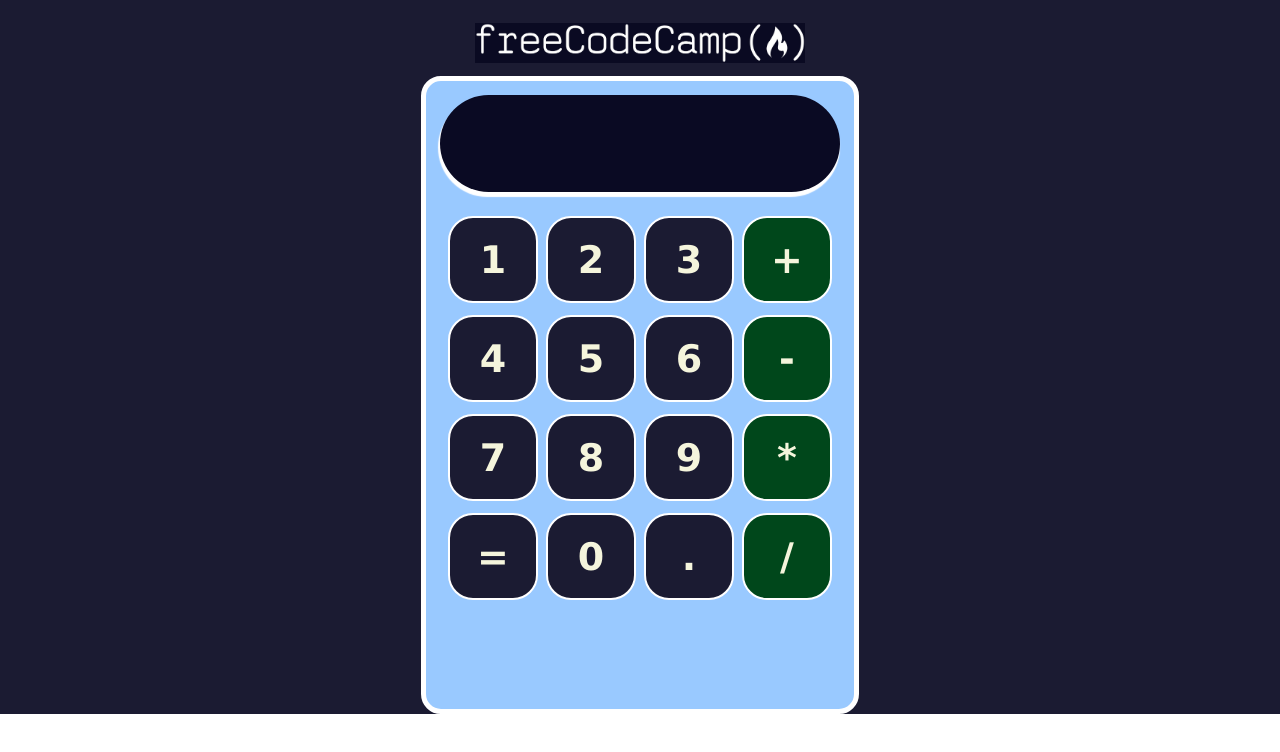
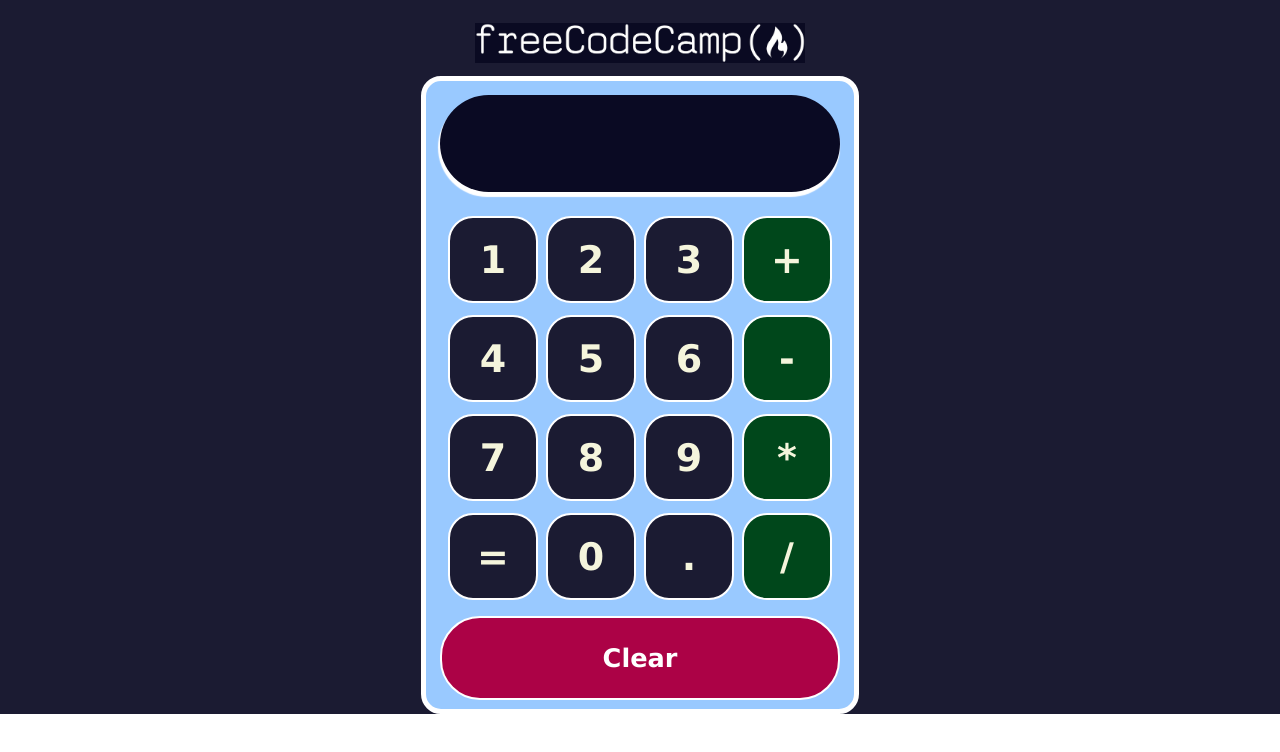
Before and after one commit to Kami17LA/react_calculator, a React (Create React App) app: page / in a window 1280 px wide. Shown: the top 752 px of the page. Built offline with nearby package versions, Linux system fonts and the light colour scheme.

Commit message:
Adding clear boton

```diff
--- a/src/App.js
+++ b/src/App.js
@@ -2,8 +2,15 @@ import './App.css';
 import freeCodeCampLogo from './images/freecodecamp-logo.jpg'
 import Boton from './components/botones/Boton';
 import Pantalla from './components/screen/Pantalla';
+import ClearBoton from './components/boton_clear/ClearBoton';
+/* import { useState } from 'react'; */
 
 function App() {
+
+
+
+
+
   return (
     <div className="App">
       <div className='freecodecamp-logo-container'>
@@ -41,6 +48,9 @@ function App() {
           <Boton>/</Boton>
         </div>
         <div className='file'></div>
+        <ClearBoton>
+          Clear
+        </ClearBoton>
       </div>
     </div>
   );
--- /dev/null
+++ b/src/components/boton_clear/ClearBoton.css
@@ -0,0 +1,19 @@
+.clear-boton{
+	height: 80px;
+	font-size: 1.6em;
+	display: flex;
+	flex: 1;
+	background-color: #ac0246;
+	margin-top: 8px;
+	justify-content: center;
+	align-items: center;
+	font-weight: bold;
+	color: white;
+	border: 2px solid white;
+	cursor: pointer;
+	border-radius: 40px;
+}
+
+.clear-boton:hover{
+	background-color: #ebb000;
+}
--- /dev/null
+++ b/src/components/boton_clear/ClearBoton.js
@@ -0,0 +1,12 @@
+import React from "react";
+import './ClearBoton.css'
+
+const ClearBoton = (props) => {
+	return(
+		<div className="clear-boton">
+			{props.children}
+		</div>
+	)
+}
+
+export default ClearBoton;
```
